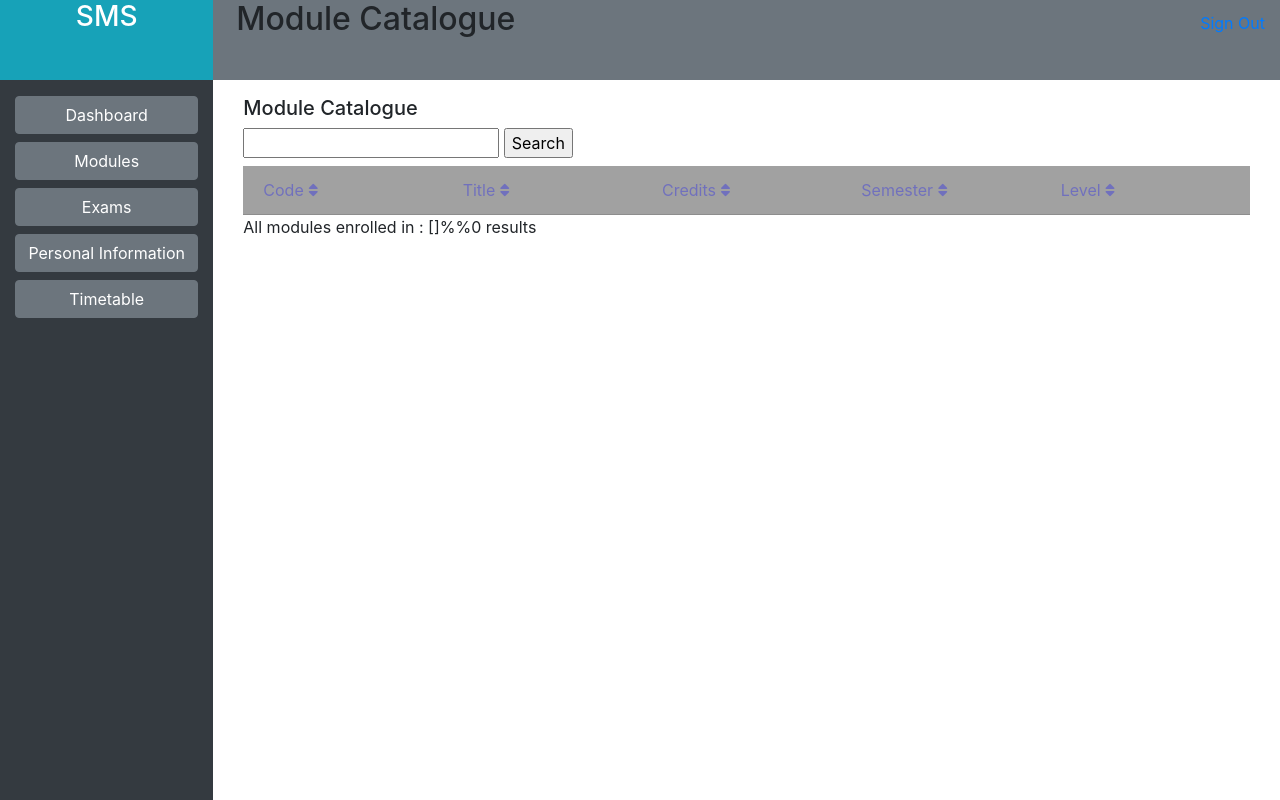
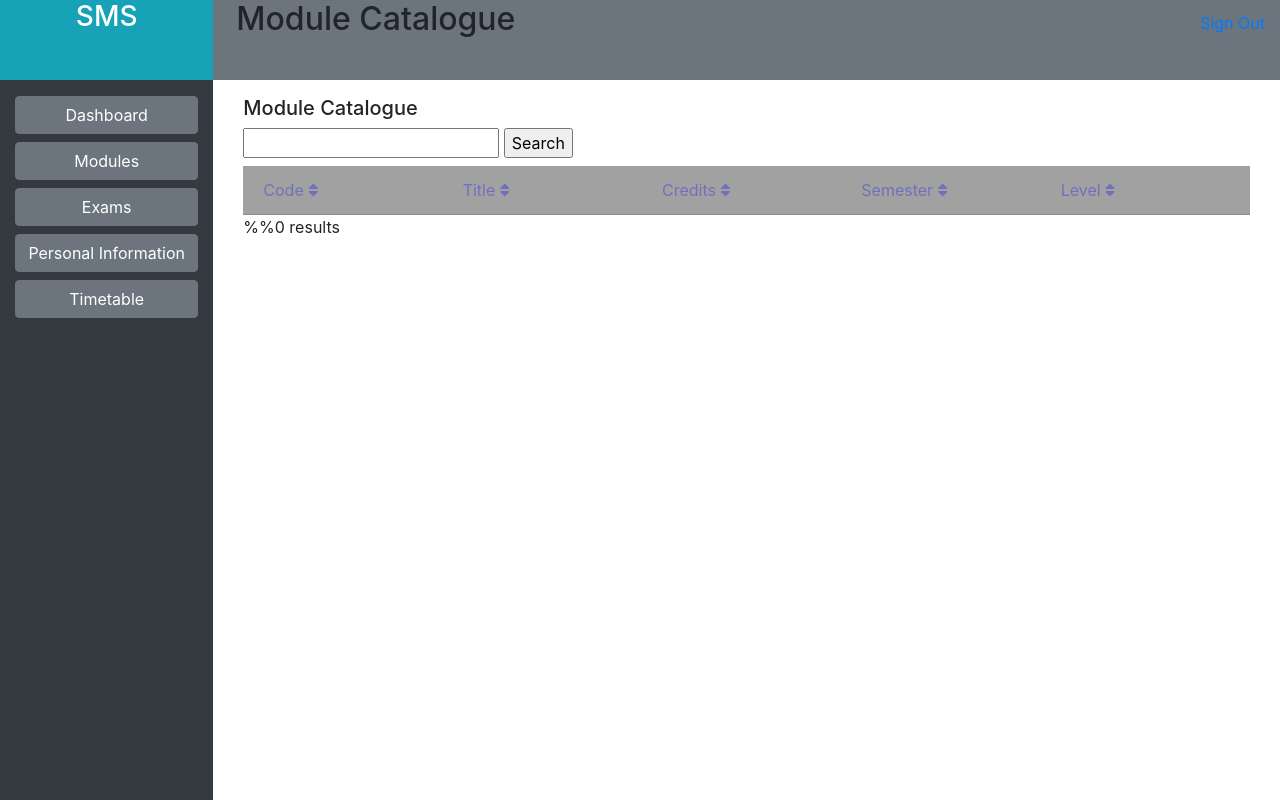
Before and after one commit to Amran2k16/LatestDatabase, a PHP site: page /moduleCatalogue.php in a window 1280 px wide. Run offline with PHP 8.4, Linux system fonts and the light colour scheme; the visitor is signed in with stand-in values (Sample User, id 1); data that the repository does not hold is empty; some libraries are stand-ins or nearby versions.

Commit message:
Touch up

```diff
--- a/includes/displayAllModules.inc.php
+++ b/includes/displayAllModules.inc.php
@@ -38,8 +38,6 @@
             }
         }
     }
-    echo "All modules enrolled in : ";
-    echo json_encode($modulesEnrolledIn);
 
     // $sql = "SELECT * FROM Module WHERE Title LIKE '%".$search_value."%' ORDER BY $sortBy";
     $sql = "SELECT * FROM Module WHERE Title LIKE ? ORDER BY ?";
```
